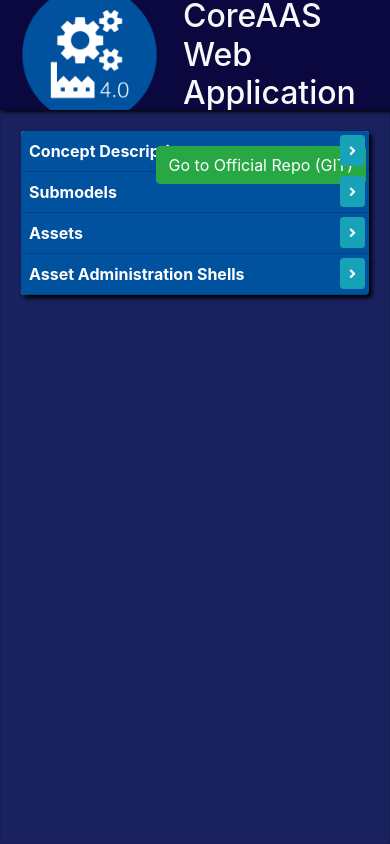
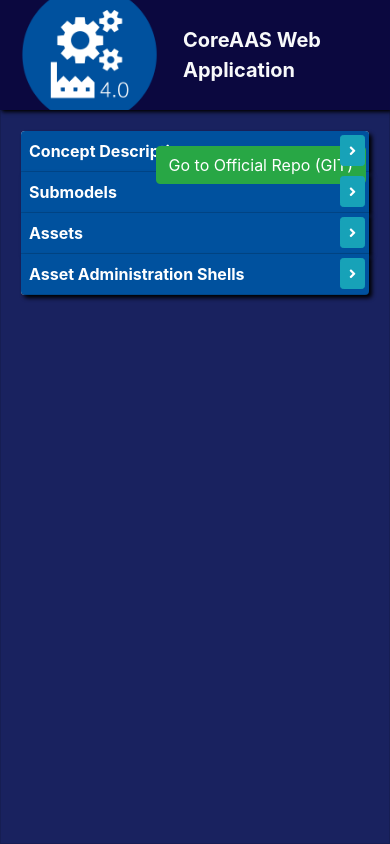
Before and after one commit to Taletex/CoreAAS-based-application, a plain HTML site: page aas_webapp/index.html in a window 390 px wide. Shown: the top 844 px of the page. Drawn offline with nearby package versions, Linux system fonts and the light colour scheme; some packages are replaced by stand-ins of ours.

Commit message:
Restyling main title and responsiveness

```diff
--- a/aas_webapp/index.html
+++ b/aas_webapp/index.html
@@ -36,7 +36,7 @@
                     <div class="row main-header">
                         <div class="col-md-3 h-100 p-0 p-0 d-flex align-items-center cursor-pointer" style="overflow: hidden" ng-click="redirectTo({id: 'http://localhost:8080/#coreaas/index'})" data-toggle="tooltip" data-placement="bottom" title="Go to the main page">
                             <img style="height: 175px;" src="rsc/img/logo.png">
-                            <h2 class="mb-0 ml-2 text-light">CoreAAS Web Application</h1>
+                            <div class="mb-0 ml-2 text-light webapp-title">CoreAAS Web Application</div>
                         </div>
                         <div class="col-md-9 h-100 p-0 d-flex align-items-center justify-content-end">
                             <div class="mr-4">
--- a/aas_webapp/main.css
+++ b/aas_webapp/main.css
@@ -63,7 +63,6 @@ li{
     box-shadow: 3px 3px 4px black;
 }
 
-
 .menu-item-body {
     overflow:auto;
     max-height: calc(100vh - 316px);
@@ -84,3 +83,21 @@ li{
     overflow:auto;
     height: calc(100vh - 248px);
 }
+
+/* If the screen size is 1367px wide or more, set the font-size of <div> to 80px */
+@media screen and (min-width: 1400px) {
+    .webapp-title {
+        font-size: 30px;
+    }
+}
+
+/* If the screen size is 1366px wide or less, set the font-size of <div> to 30px */
+@media screen and (max-width: 1400px) {
+    .webapp-title {
+        font-size: 20px;
+    }
+}
+
+.webapp-title {
+    font-weight: 700;
+}
```
